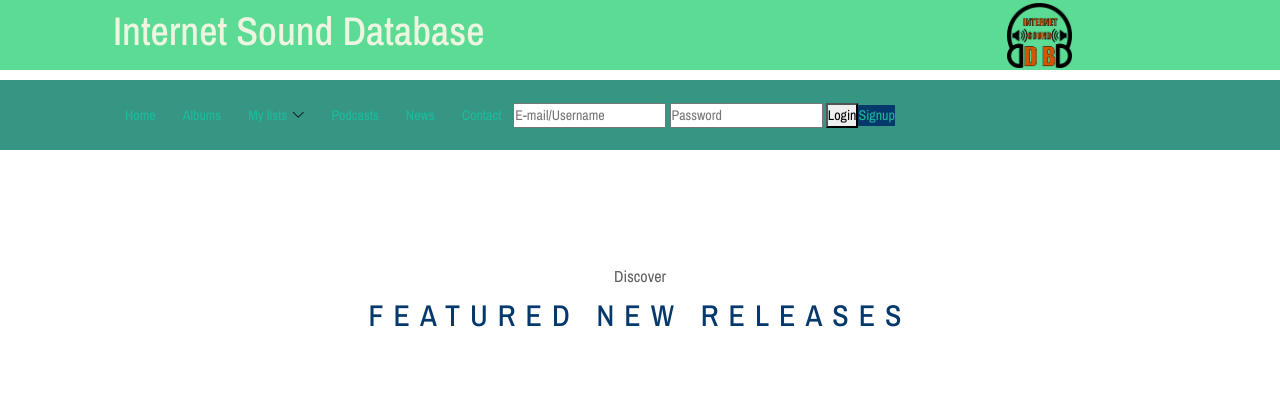
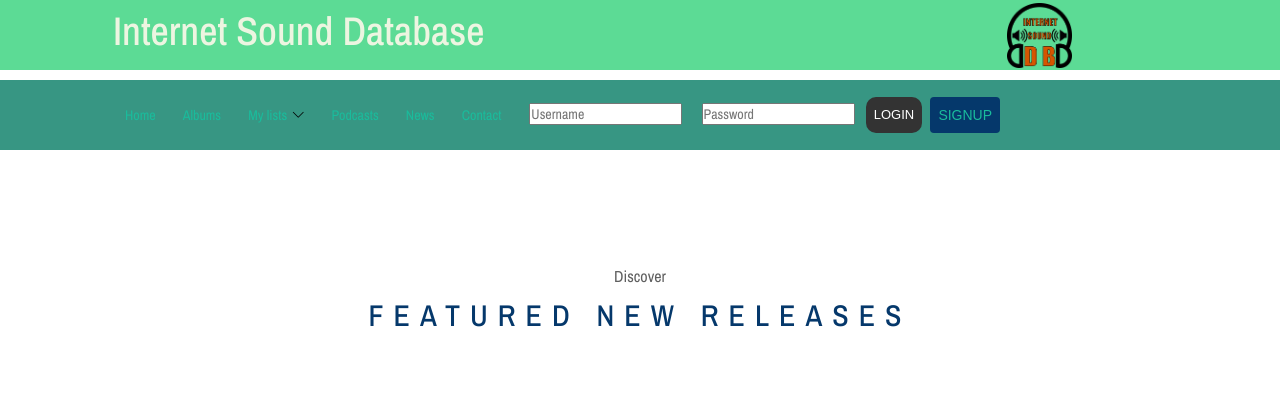
Before and after one commit to Omario169/isdb, a PHP site: page / in a window 1280 px wide. Shown: the top 420 px of the page. Run offline with PHP 8.4, Linux system fonts and the light colour scheme; some web fonts are replaced.

Commit message:
modifications to the header section and styling

```diff
--- a/preloads/header.php
+++ b/preloads/header.php
@@ -26,6 +26,17 @@
 
 
 </head>
+
+
+
+
+
+
+
+
+
+
+
 
 
 
@@ -119,11 +130,11 @@
 
                                     <!-- The following php code will display the log in form when the user is logged out. The log out button will subsequently be displayed if the user is logged in. -->
                                     </ul>
-
+                                    <div class="header-login">
                                     <?php
                                         if (!isset($_SESSION['id'])) {
                                             echo '<form action="includes/login.inc.php" method="post">
-                                            <input type="text" name="mailuid" placeholder="E-mail/Username">
+                                            <input type="text" name="mailuid" placeholder="Username">
                                             <input type="password" name="pwd" placeholder="Password">
                                             <button type="submit" name="login-submit">Login</button>
                                             </form>
@@ -135,7 +146,7 @@
                                             </form>';
                                             }
                                             ?>
-
+                                    </div>
 
                                    </div>
                             </div>
--- a/style.css
+++ b/style.css
@@ -22,6 +22,66 @@ body {
 
 
 }
+.header-signup {
+  height: 100%;
+  width: 70px;
+  padding: 0 6px;
+  border: none;
+  border-radius: 4px;
+  margin-left: 8px;
+  font-family: arial;
+  font-size: 13px;
+  line-height: 36px;
+  color: #111;
+  text-transform: uppercase;
+  text-align: center;
+}
+
+.header-login form button {
+  height: 100%;
+  padding: 8px;
+  border: none;
+  border-radius: 10px;
+  background-color: #333;
+  margin-left: 8px;
+  font-family: arial;
+  font-size: 13px;
+  color: #FFF;
+  text-transform: uppercase;
+  text-align: center;
+}
+
+.header-login form input {
+
+  /* float: left;
+  margin-left: 16px;
+  padding: 0 15px;
+  border-radius: 4px;
+  border: none;
+  width: 160px;
+  width: 160px;
+  height: 100%;
+
+  height: 100%; */
+  margin-left: 16px;
+  height: 100%;
+
+}
+
+.header-login form {
+  height: 50%;
+}
+
+.header-login {
+  height: 60%;
+  display: flex;
+  flex-direction: row;
+}
+
+
+
+
+  /* mmtutsheader end  **/
 
 .header-signup {
   background-color: #05386b;
```
